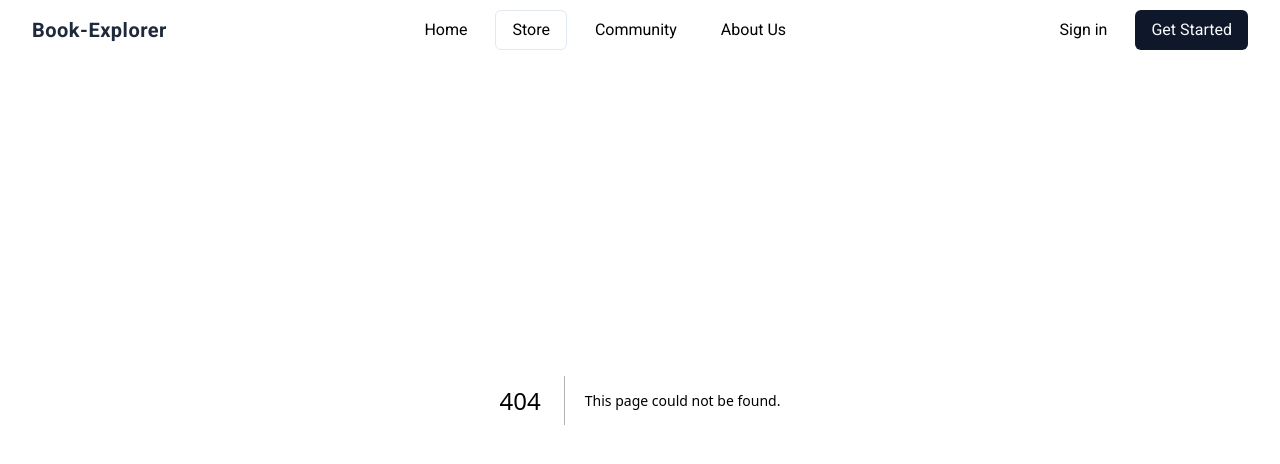
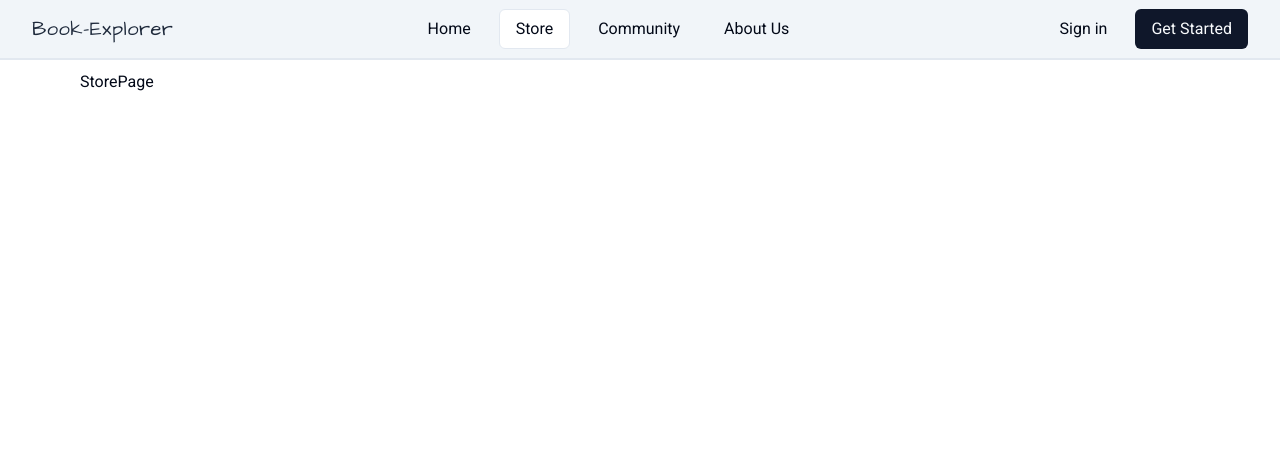
Before and after one commit to kabhinav577/bookexplorer, a Next.js app: page /store in a window 1280 px wide. Before the commit this address had no page. Shown: the top 464 px of the page. Built offline with nearby package versions, Linux system fonts and the light colour scheme.

Commit message:
fix: layout

```diff
--- /dev/null
+++ b/app/about/page.tsx
@@ -0,0 +1,7 @@
+import React from 'react';
+
+const AboutPage = () => {
+  return <div>AboutPage</div>;
+};
+
+export default AboutPage;
--- /dev/null
+++ b/app/action.ts
@@ -0,0 +1,11 @@
+'use server';
+
+import { redirect } from 'next/navigation';
+
+export const fetchBooks = async () => {
+  const response = await fetch(
+    'https://d1krvzwx5oquy1.cloudfront.net/books.json'
+  );
+  const data = await response.json();
+  return data;
+};
--- /dev/null
+++ b/app/community/page.tsx
@@ -0,0 +1,7 @@
+import React from 'react';
+
+const CommunityPage = () => {
+  return <div>CommunityPage</div>;
+};
+
+export default CommunityPage;
--- a/app/page.tsx
+++ b/app/page.tsx
@@ -1,9 +1,11 @@
 import { Hero } from '@/components/hero/hero';
+import { fetchBooks } from './action';
 
-export default function Home() {
+export default async function Home() {
+  const data = await fetchBooks();
   return (
     <main className="w-full h-full">
-      <Hero />
+      <Hero books={data} />
     </main>
   );
 }
--- /dev/null
+++ b/app/store/page.tsx
@@ -0,0 +1,12 @@
+import { Layout } from '@/components/layout';
+import React from 'react';
+
+const StorePage = () => {
+  return (
+    <Layout>
+      <div>StorePage</div>
+    </Layout>
+  );
+};
+
+export default StorePage;
--- a/components/hero/hero.tsx
+++ b/components/hero/hero.tsx
@@ -1,24 +1,33 @@
+'use client';
+
 import Image from 'next/image';
 import React from 'react';
 import { Input } from '../ui/input';
-import { Shadows_Into_Light, Architects_Daughter } from 'next/font/google';
+import { Architects_Daughter } from 'next/font/google';
 import { cn } from '@/lib/utils';
-
-const shadowsIntoLight = Shadows_Into_Light({
-  subsets: ['latin'],
-  weight: '400',
-});
 
 const architectsDaughter = Architects_Daughter({
   subsets: ['latin'],
   weight: '400',
 });
 
-export const Hero = () => {
+type Props = {
+  books: any[];
+};
+
+export const Hero = ({ books }: Props) => {
+  console.log(books);
+
   return (
-    <main className="pt-[50px] w-full h-full flex flex-col lg:flex-row-reverse items-center justify-between my-12 gap-y-8 lg:px-20">
+    <main className="pt-[70px] w-full h-full flex flex-col lg:flex-row-reverse items-center justify-between my-12 gap-y-8 lg:px-20">
       <div className="flex w-full lg:w-[50%] items-center justify-center">
-        <Image src="/books.svg" width={450} height={450} alt="Hero" />
+        <Image
+          src="/books.svg"
+          width={350}
+          height={350}
+          alt="Hero"
+          className="w-[350px] h-[350px] lg:w-[450px] lg:h-[450px]"
+        />
       </div>
       <div className="lg:w-[50%] w-full flex flex-col gap-y-4 px-8  items-start justify-center">
         <h3 className="text-base font-medium text-slate-700">
--- /dev/null
+++ b/components/layout.tsx
@@ -0,0 +1,11 @@
+import React from 'react';
+
+type Props = {
+  children: React.ReactNode;
+};
+
+export const Layout = ({ children }: Props) => {
+  return (
+    <div className="mt-[70px] px-8 lg:px-20 w-full h-full">{children}</div>
+  );
+};
--- a/components/navbar/header.tsx
+++ b/components/navbar/header.tsx
@@ -3,6 +3,12 @@ import Link from 'next/link';
 import { HeaderItem } from './header-item';
 import { Button } from '../ui/button';
 import { MobileHeader } from './mobile-header';
+import { Architects_Daughter } from 'next/font/google';
+
+const architectsDaughter = Architects_Daughter({
+  subsets: ['latin'],
+  weight: '400',
+});
 
 type Props = {
   className?: string;
@@ -14,13 +20,18 @@ export const Header = ({ className }: Props) => {
       <header className="hidden lg:block">
         <div
           className={cn(
-            'h-[60px] lg:w-full flex lg:fixed top-0 px-8 items-center justify-between',
+            'h-[60px] lg:w-full flex lg:fixed top-0 px-8 items-center justify-between bg-slate-100 border-b-2',
             className
           )}
         >
           <Link href="/books">
             <div className="flex items-center gap-x-3">
-              <h1 className="text-xl font-bold text-slate-800 tracking-wide">
+              <h1
+                className={cn(
+                  'text-xl font-bold text-slate-800 tracking-wide',
+                  architectsDaughter.className
+                )}
+              >
                 Book-Explorer
               </h1>
             </div>
@@ -34,7 +45,11 @@ export const Header = ({ className }: Props) => {
           </div>
           <div className="flex items-center gap-x-3">
             <Button variant="ghost">Sign in</Button>
-            <Button variant="default">Get Started</Button>
+            <Button variant="default">
+              <Link href="/books">
+                <span className="text-base font-medium">Get Started</span>
+              </Link>
+            </Button>
           </div>
         </div>
       </header>
--- a/components/navbar/mobile-header.tsx
+++ b/components/navbar/mobile-header.tsx
@@ -1,14 +1,17 @@
 import React from 'react';
 import { MobileSidebar } from './mobile-sidebar';
 import { Button } from '../ui/button';
+import Link from 'next/link';
 
 export const MobileHeader = () => {
   return (
-    <nav className="lg:hidden px-8 h-[60px] flex items-center justify-between fixed top-0 w-full z-50">
+    <nav className="lg:hidden px-8 h-[60px] flex items-center justify-between fixed top-0 w-full z-50 bg-slate-100 border-b-2">
       <MobileSidebar />
       <div className="flex items-center gap-x-3">
         <Button variant="ghost">Sign in</Button>
-        <Button variant="default">Get Started</Button>
+        <Button variant="default">
+          <Link href="/books">Get Started</Link>
+        </Button>
       </div>
     </nav>
   );
--- a/components/navbar/mobile-sidebar.tsx
+++ b/components/navbar/mobile-sidebar.tsx
@@ -1,8 +1,14 @@
-import { Sheet, SheetTrigger, SheetContent } from '@/components/ui/sheet';
-import { Header } from './header';
 import { Menu } from 'lucide-react';
 import { HeaderItem } from './header-item';
 import Link from 'next/link';
+import { cn } from '@/lib/utils';
+import { Sheet, SheetTrigger, SheetContent } from '@/components/ui/sheet';
+import { Architects_Daughter } from 'next/font/google';
+
+const architectsDaughter = Architects_Daughter({
+  subsets: ['latin'],
+  weight: '400',
+});
 
 export const MobileSidebar = () => {
   return (
@@ -13,9 +19,14 @@ export const MobileSidebar = () => {
       <SheetContent className="px-4 z-[100]" side="left">
         <div className="flex flex-col gap-y-4 my-4">
           <Link href="/books">
-            <div className="flex items-center">
-              <h1 className="text-xl ml-4 font-bold text-slate-800 tracking-wide">
-                Book-Explorer
+            <div className="flex items-center ml-2">
+              <h1
+                className={cn(
+                  'text-xl font-bold text-slate-800 tracking-wide',
+                  architectsDaughter.className
+                )}
+              >
+                Book Explorer
               </h1>
             </div>
           </Link>
```
